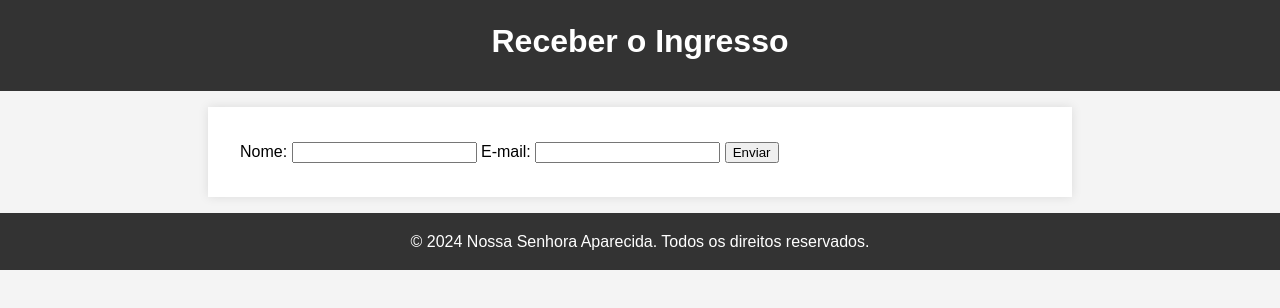
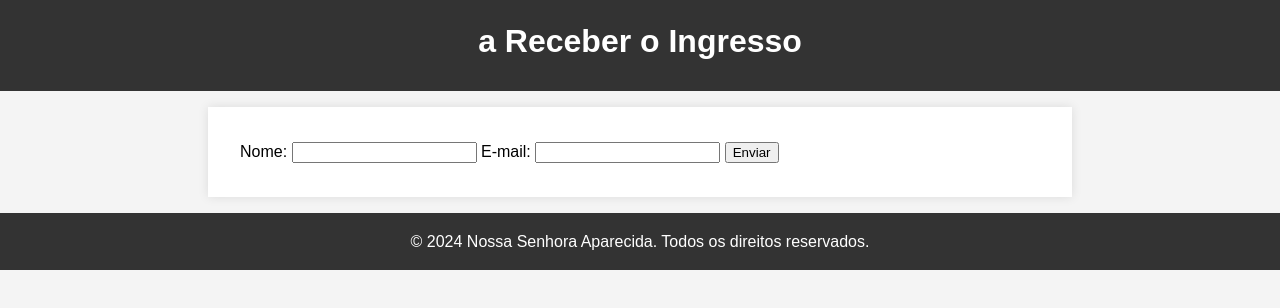
Before and after one commit to kibizkat/meusite, a plain HTML site: page cadastro.html in a window 1280 px wide. Drawn offline with Linux system fonts and the light colour scheme.

Commit message:
Update cadastro.html

```diff
--- a/cadastro.html
+++ b/cadastro.html
@@ -8,7 +8,7 @@
 </head>
 <body>
     <header>
-        <h1>Receber o Ingresso</h1>
+        <h1>a Receber o Ingresso</h1>
     </header>
 
     <main>
@@ -29,6 +29,7 @@
         <p>&copy; 2024 Nossa Senhora Aparecida. Todos os direitos reservados.</p>
     </footer>
 
+    <script src="qrcode.min.js"></script>
     <script src="https://cdn.jsdelivr.net/npm/qrcode"></script>
     <script src="cadastro.js"></script>
 </body>
```
